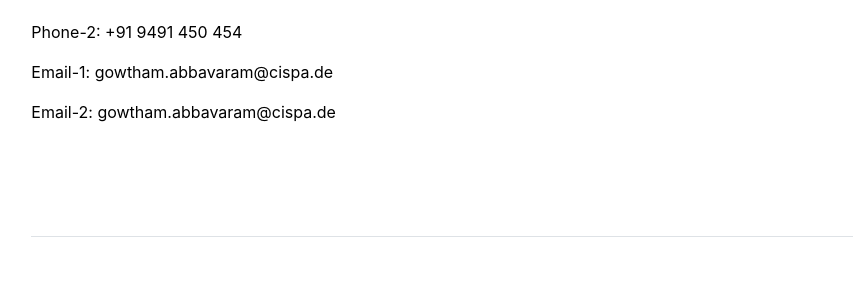
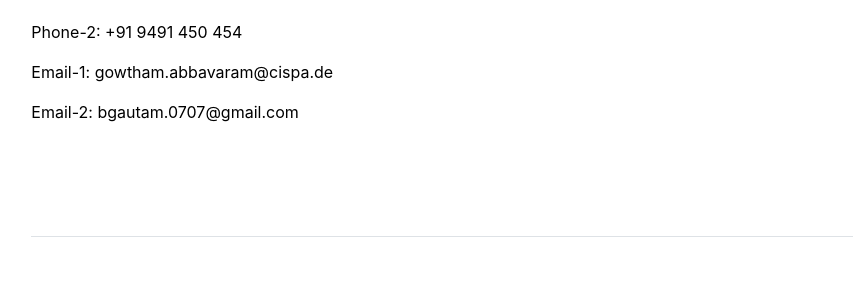
Before and after one commit to gautam0707/gautam0707.github.io, a Jekyll site: the page built from contact.md, in a window 1280 px wide. Shown: the part 408-698 px from the top of the page, without its empty margins (198-1066 px from the left). Built offline with Jekyll 4.4.1, drawn with Linux system fonts in a browser that asks for light colours; a style sheet for code colours, icons or effects is not loaded.

Commit message:
Update settings.yml

```diff
--- a/_data/settings.yml
+++ b/_data/settings.yml
@@ -22,4 +22,4 @@
 - {icon: 'fab fa-linkedin', link: 'https://linkedin.com/in/gowthamabbavaram'}
 
 contacts:
-- {name: 'Abbavaram Gowtham Reddy', department: 'CISPA Helmholtz Center for Information Security', institution_address: 'Saarbrücken, Saarland, Germany', phone: '+49 155 1055 2140', phone2: '+91 9491 450 454', email: 'gowtham.abbavaram@cispa.de', email2: 'gowtham.abbavaram@cispa.de'}
+- {name: 'Abbavaram Gowtham Reddy', department: 'CISPA Helmholtz Center for Information Security', institution_address: 'Saarbrücken, Saarland, Germany', phone: '+49 155 1055 2140', phone2: '+91 9491 450 454', email: 'gowtham.abbavaram@cispa.de', email2: 'bgautam.0707@gmail.com'}
```
